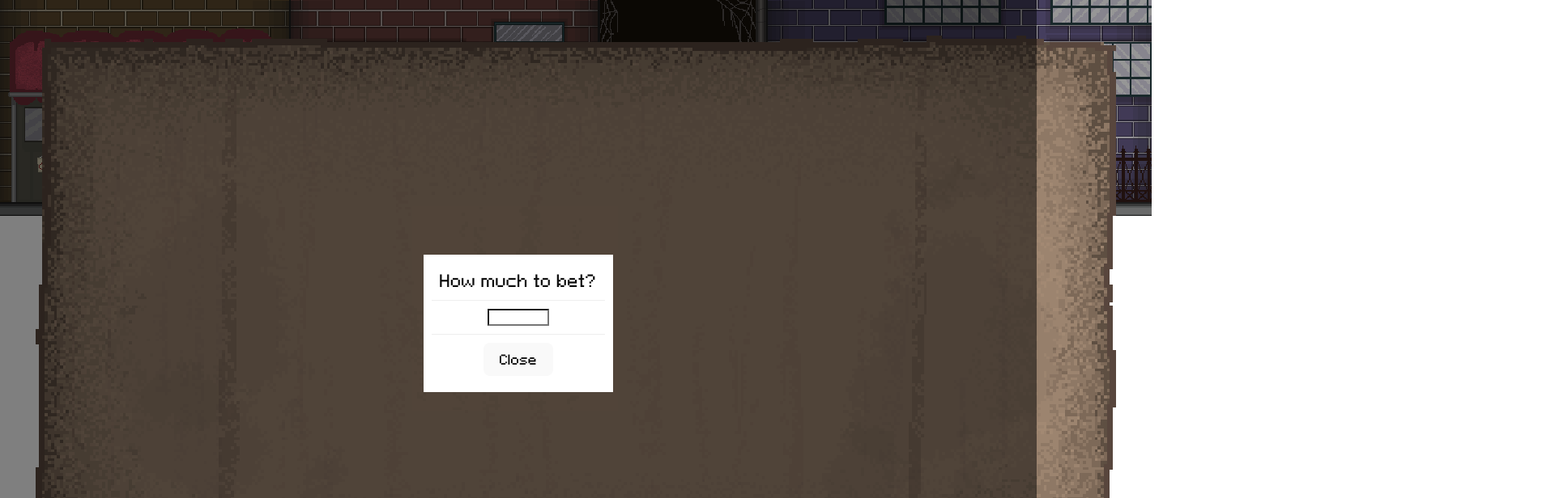
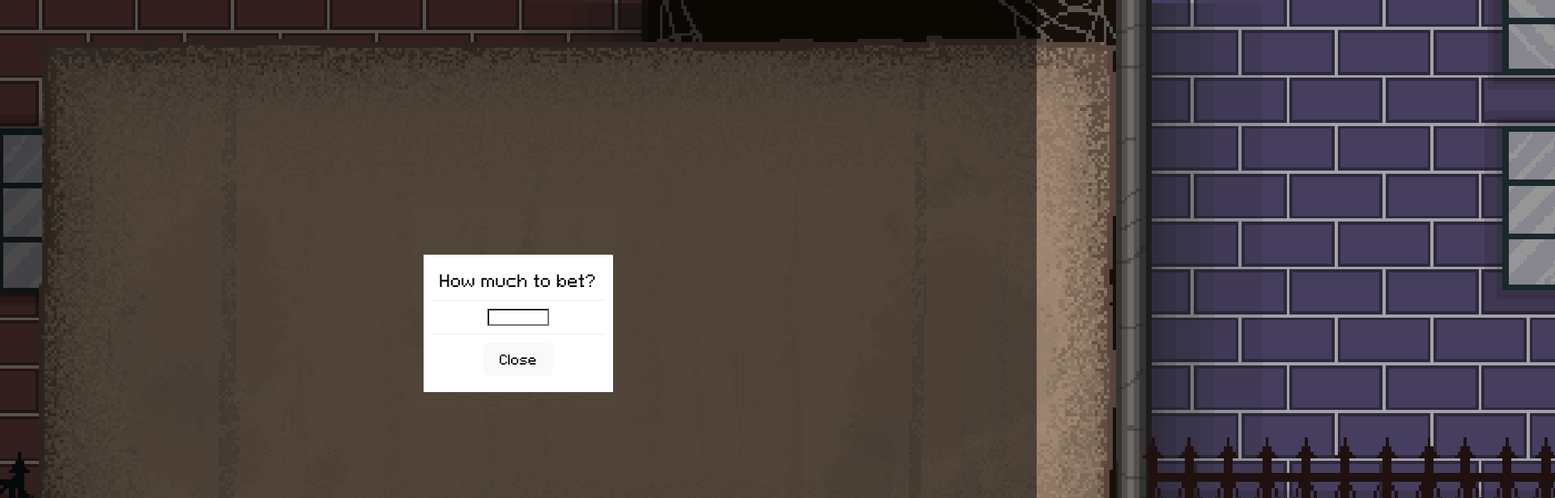
Before and after one commit to realKfiros/cheating-with-a-mimic, a React (Vite) app: page / in a window 1280 px wide. Shown: the top 616 px of the page at 81% size, 1920 px wide, since content can reach past the window. Built offline with nearby package versions, Linux system fonts and the light colour scheme.

Commit message:
fix background scale

```diff
--- a/src/App.tsx
+++ b/src/App.tsx
@@ -14,6 +14,7 @@ import { css } from "@emotion/react";
 
 const App = observer(() => {
   const [ratio, setRatio] = useState(0);
+  const [currentPage, setCurrentPage] = useState("main_menu");
   const size = useWindowSize();
   function useWindowSize() {
     useEffect(() => {
@@ -40,15 +41,11 @@ const App = observer(() => {
     align-items: center;
 
     .BackgroundTexture {
-      background-image: url(${mainBackground});
       height: 100%;
       width: auto;
-      aspect-ratio: 16 / 9;
       margin-left: auto;
       margin-right: auto;
-      background-repeat: no-repeat;
       position: absolute;
-      background-size: contain;
       z-index: 0;
     }
     .ForegroundElements {
@@ -66,7 +63,7 @@ const App = observer(() => {
   return (
     <div className="App">
       <div className="GameCanvas" css={styleGameCanvas}>
-        <div className="BackgroundTexture"></div>
+        <img className="BackgroundTexture" src={mainBackground}></img>
         <div className="ForegroundElements">
           {/* <MainMenu></MainMenu> */}
           {/* <ButcherMenu /> */}
```
